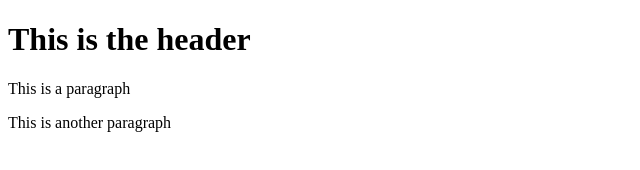
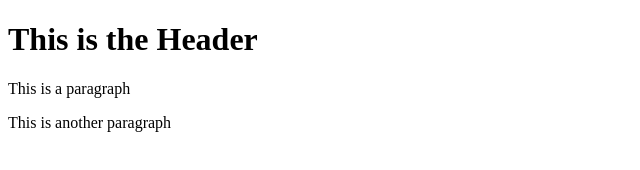
Before and after one commit to kzaid0767/git-test, a website: page index.html in a window 1280 px wide. Shown: the full height of the page, 0-640 px from the left. Drawn offline with Linux system fonts and the light colour scheme.

Commit message:
using NPM

```diff
--- a/index.html
+++ b/index.html
@@ -7,7 +7,7 @@
     <title>Document</title>
 </head>
 <body>
-    <h1>This is the header</h1>
+    <h1>This is the Header</h1>
     <p>This is a paragraph</p>
     <p>This is another paragraph</p>
 </body>
```
Also changed, not shown: package.json (added, +19 -0 lines), 2 other files.
